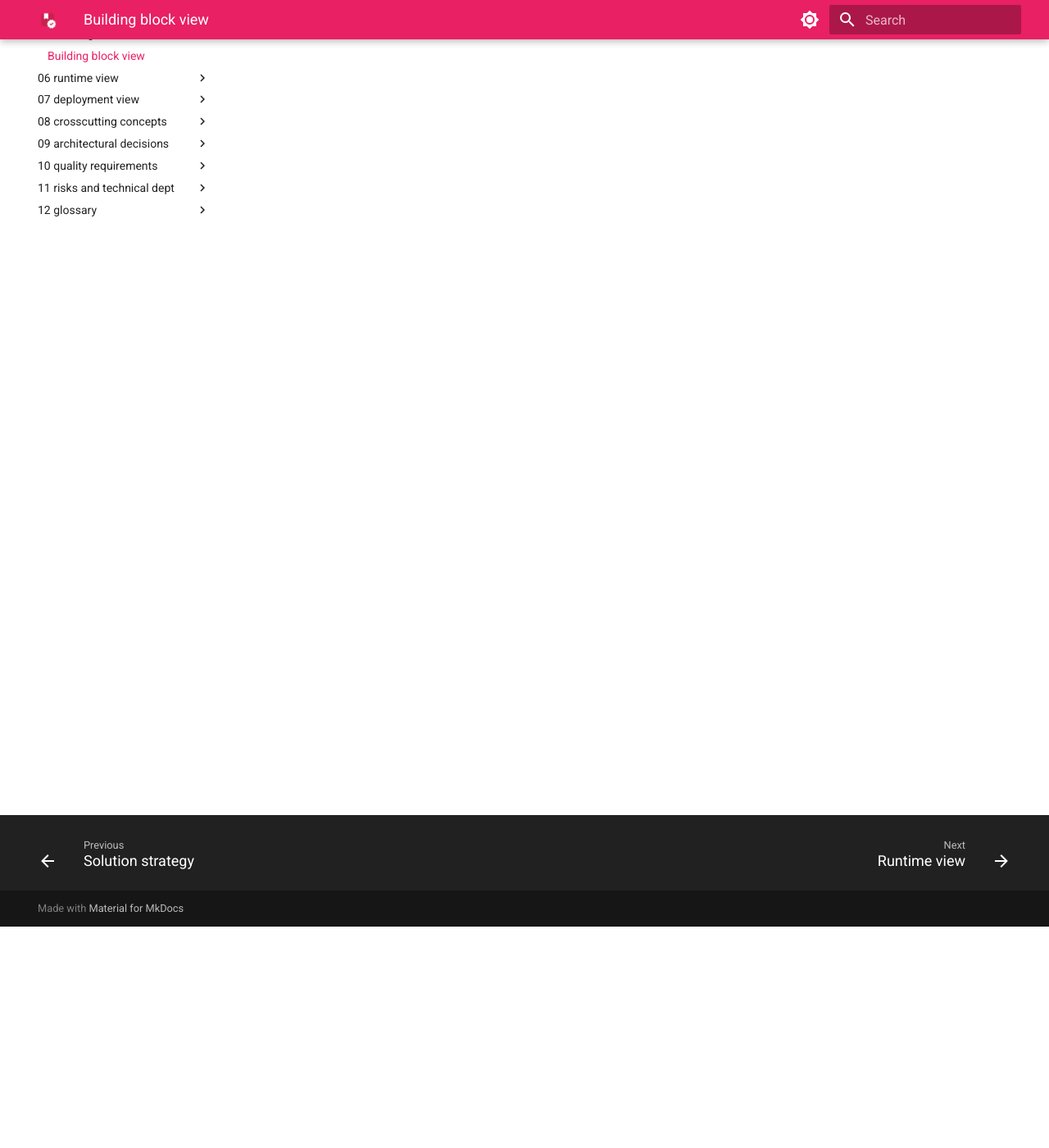
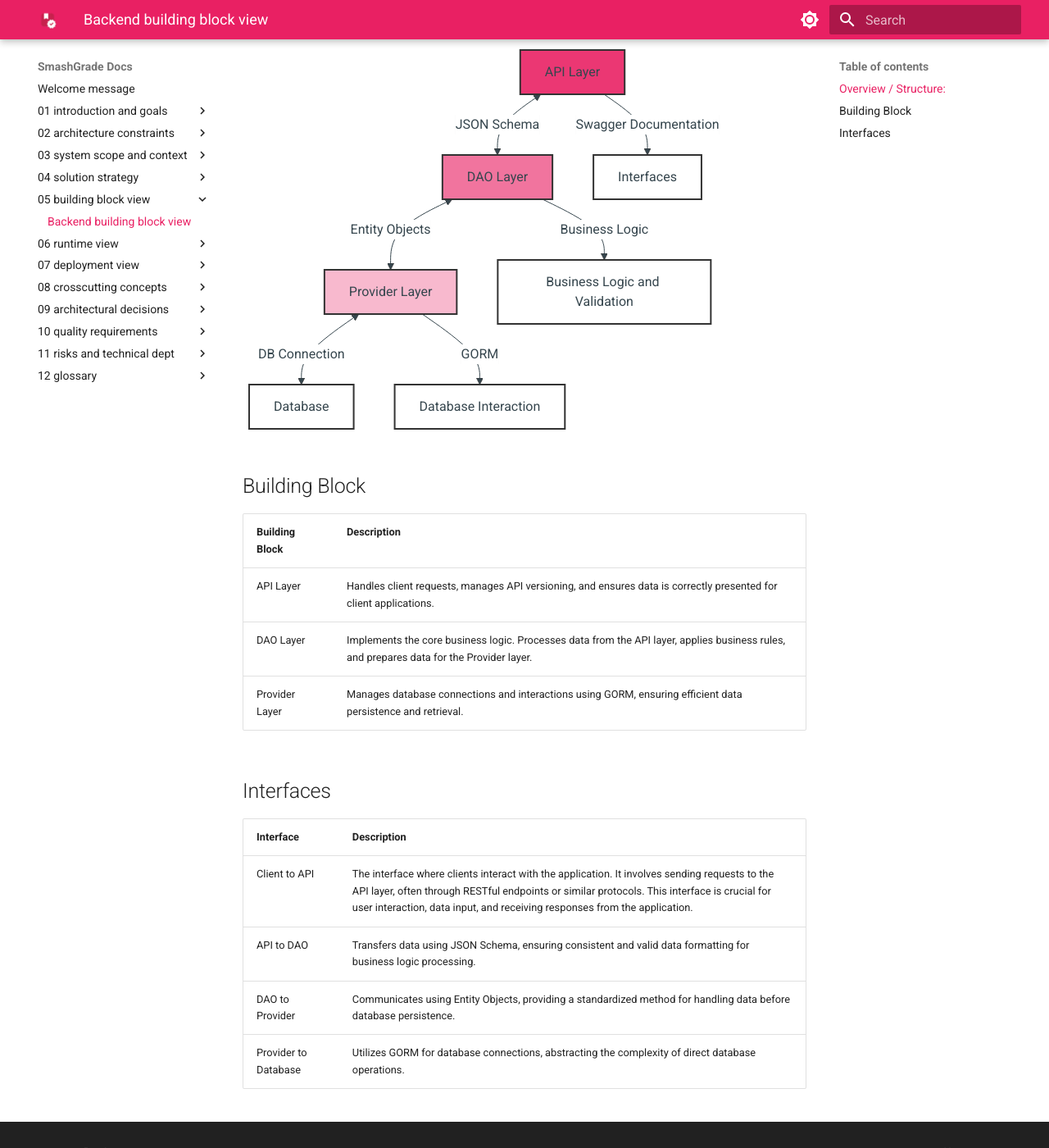
Before and after one commit to SmashGrade/documentation, an MkDocs documentation site: the page built from docs/05_building_block_view/05_building_block_view.md, in a window 1280 px wide and 1400 px high, scrolled down 270 px. Shown: the whole window at 82% size. Built offline with MkDocs 1.6.1 and Material for MkDocs 9.7.7, drawn with Linux system fonts in a browser that asks for light colours; some of the changed text lies outside the part shown.

Commit message:
init: building_block_view_backend

````diff
--- a/docs/05_building_block_view/05_building_block_view.md
+++ b/docs/05_building_block_view/05_building_block_view.md
@@ -1,5 +1,50 @@
 ---
-title: Building block view
+title: Backend building block view
 ---
 
-# Building block view
+# Backend building block view
+
+## Overview / Structure:
+The backend architecture is organized into three primary layers: API, DAO, and Provider. This layered structure is designed to segregate different functionalities, facilitating easier maintenance and scalability.
+
+```mermaid
+graph TD
+    API[API Layer]
+    DAO[DAO Layer]
+    Provider[Provider Layer]
+    DB[Database]
+    Swagger[Interfaces]
+    BusinessLogic[Business Logic and Validation]
+    GORM[Database Interaction]
+
+    API <-->|JSON Schema| DAO
+    DAO <-->|Entity Objects| Provider
+    Provider <-->|DB Connection| DB
+
+    API -->|Swagger Documentation| Swagger
+    DAO -->|Business Logic| BusinessLogic
+    Provider -->|GORM| GORM
+
+    style API fill:#EB3773,stroke:#333,stroke-width:2px
+    style DAO fill:#F1749E,stroke:#333,stroke-width:2px
+    style Provider fill:#F8B9CE,stroke:#333,stroke-width:2px
+    style DB fill:#fff,stroke:#333,stroke-width:2px
+    style Swagger fill:#fff,stroke:#333,stroke-width:2px
+    style BusinessLogic fill:#fff,stroke:#333,stroke-width:2px
+    style GORM fill:#fff,stroke:#333,stroke-width:2px
+```
+
+## Building Block
+| Building Block 	| Description                                                                                                                              	|
+|----------------	|------------------------------------------------------------------------------------------------------------------------------------------	|
+| API Layer      	| Handles client requests, manages API versioning, and ensures data is correctly presented for client applications.                        	|
+| DAO Layer      	| Implements the core business logic. Processes data from the API layer, applies business rules, and prepares data for the Provider layer. 	|
+| Provider Layer 	| Manages database connections and interactions using GORM, ensuring efficient data persistence and retrieval.                              |
+
+## Interfaces
+| Interface 	| Description 	|
+|---	|---	|
+| Client to API 	| The interface where clients interact with the application. It involves sending requests to the API layer, often through RESTful endpoints or similar protocols. This interface is crucial for user interaction, data input, and receiving responses from the application. 	|
+| API to DAO 	| Transfers data using JSON Schema, ensuring consistent and valid data formatting for business logic processing. 	|
+| DAO to Provider 	| Communicates using Entity Objects, providing a standardized method for handling data before database persistence. 	|
+| Provider to Database 	| Utilizes GORM for database connections, abstracting the complexity of direct database operations. 	|
````
